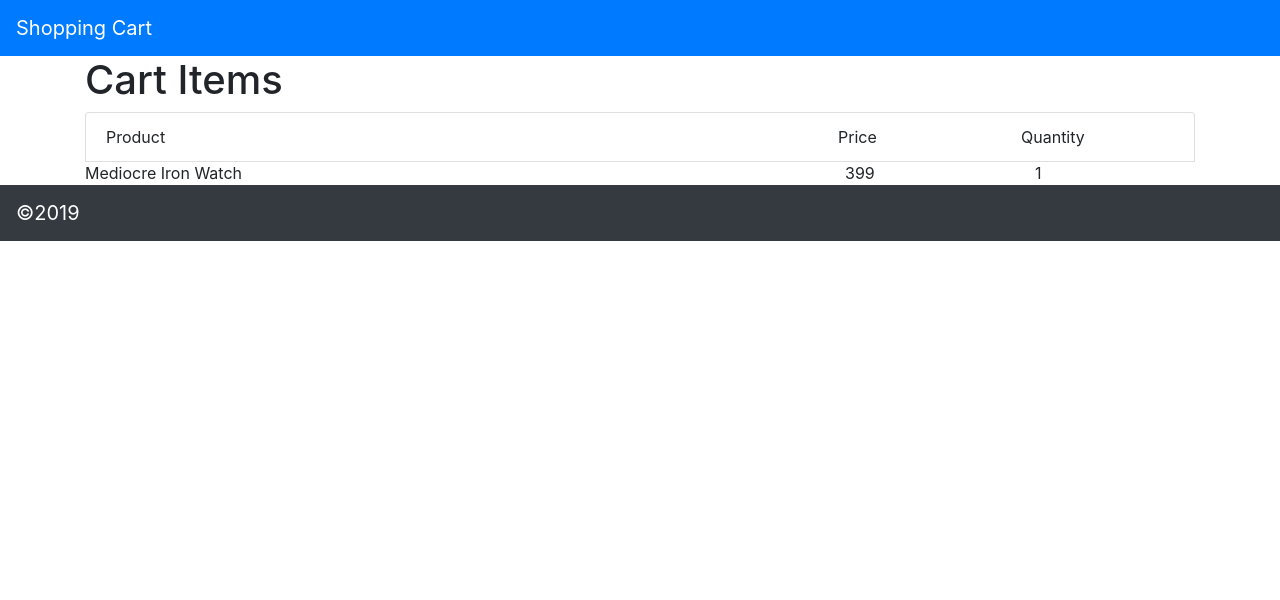
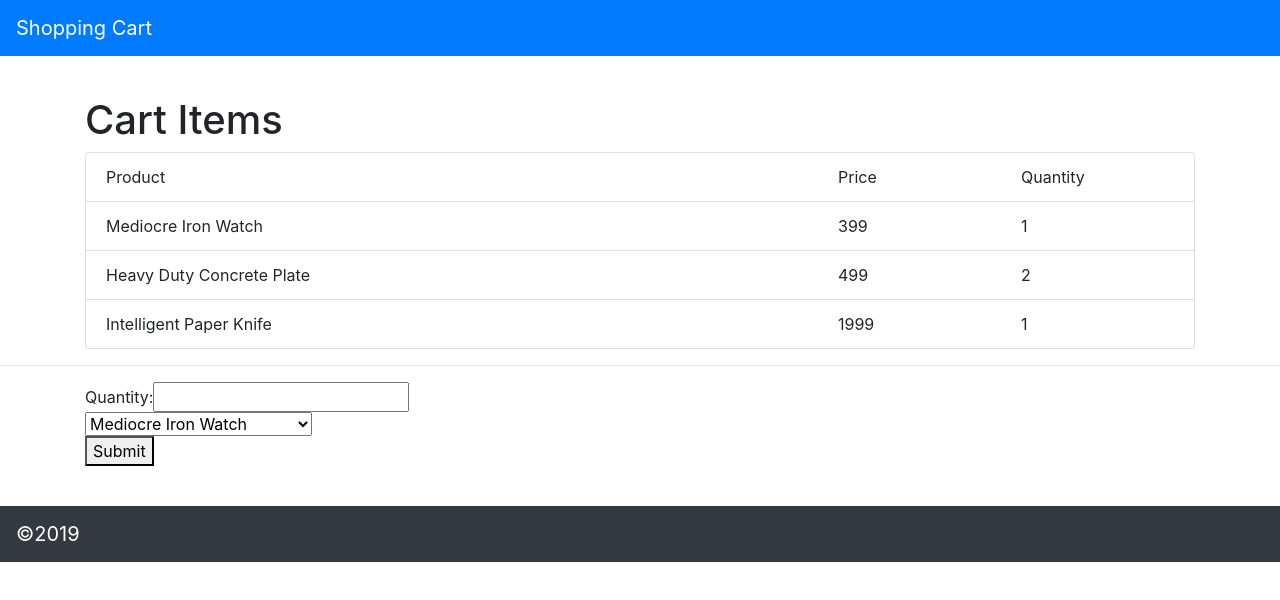
Before and after one commit to edphelps/shopping-cart2, a React (Create React App) app: page / in a window 1280 px wide. Shown: the top 600 px of the page. Built offline with nearby package versions, Linux system fonts and the light colour scheme.

Commit message:
somewhat working

```diff
--- a/package.json
+++ b/package.json
@@ -30,7 +30,8 @@
           ]
         }
       ],
-      "jsx-a11y/anchor-is-valid": "off"
+      "jsx-a11y/anchor-is-valid": "off",
+      "no-console": "off"
     }
   },
   "browserslist": [
--- a/src/App.js
+++ b/src/App.js
@@ -11,14 +11,6 @@ const Nav = () => (
     <a className="navbar-brand" href="#">Shopping Cart</a>
   </nav>
 );
-
-// const Nav = () => {
-//   return (
-//     <nav className="navbar navbar-dark bg-primary">
-//       <a className="navbar-brand" href="#">Shopping Cart</a>
-//     </nav>
-//   );
-// };
 
 /* ********************************************
 *
@@ -39,9 +31,8 @@ Foot.propTypes = {
 /* ********************************************
 *
 *********************************************** */
-const CartItem = ({ item }) => {
-  return (
-    <div className="collection-item">
+const CartItem = ({ item }) => (
+  <div className="list-group-item">
     <div className="row">
       <div className="col-md-8">{item.product.name}</div>
       <div className="col-md-2">{item.product.priceInCents}</div>
@@ -49,14 +40,15 @@ const CartItem = ({ item }) => {
     </div>
   </div>
 );
+CartItem.propTypes = {
+  item: PropTypes.objectOf(PropTypes.object).isRequired,
 };
+
 
 /* ********************************************
 *
 *********************************************** */
-const CartItems = () => {
-  const myItem = { id: 1, product: { id: 40, name: 'Mediocre Iron Watch', priceInCents: 399 }, quantity: 1 };
-  return (
+const CartItems = ({ items }) => (
   <div className="container">
     <h1>Cart Items</h1>
     <div className="list-group">
@@ -67,32 +59,105 @@ const CartItems = () => {
           <div className="col-md-2">Quantity</div>
         </div>
       </div>
-        <CartItem item={myItem} />
+      { items.map(item => <CartItem key={item.id} item={item} />) }
     </div>
   </div>
 );
+CartItems.propTypes = {
+  items: PropTypes.arrayOf(PropTypes.object).isRequired,
 };
 
 /* ********************************************
 *
 *********************************************** */
-class App extends Component {
-  cartItemsList = [
+function onSubmitAddItem(e) {
+  console.log('onSubmitAddItem()');
+  e.preventDefault();
+  console.log('quantity: ', document.forms.myform.quantity.value);
+  const elemSelectionList = document.forms.myform.theproduct;
+  console.log('product: ', elemSelectionList.options[elemSelectionList.selectedIndex].value);
+  console.log('price: ', elemSelectionList.options[elemSelectionList.selectedIndex].dataset.priceincents);
+
+  const cart = {};
+  cart.product = {
+    id: elemSelectionList.options[elemSelectionList.selectedIndex].value,
+    name: elemSelectionList.options[elemSelectionList.selectedIndex].text,
+    princeInCents: elemSelectionList.options[elemSelectionList.selectedIndex].dataset.priceincents,
+  };
+  cart.quantity = document.forms.myform.quantity.value;
+
+  console.log('cart: ', cart);
+}
+
+/* ********************************************
+*  // I DONT WORK:  <form onSubmit={onSubmit}>
+*********************************************** */
+const AddItem = ({ products, onSubmit }) => {
+  // console.log('products: ', products);
+  return (
+    <div className="container">
+      <form id="myform" onSubmit={onSubmitAddItem}>
+        Quantity:
+        <input type="number" name="quantity" required />
+        <br />
+        <select id="theproduct" name="theproduct">
+          { products.map(product => (
+            <option key={product.id} data-priceincents={product.priceInCents} value={product.id}>{product.name}</option>)) }
+        </select>
+        <br />
+        <button type="submit">Submit</button>
+      </form>
+    </div>
+  );
+};
+AddItem.propTypes = {
+  products: PropTypes.arrayOf(PropTypes.object).isRequired,
+  onSubmit: PropTypes.func.isRequired,
+};
+
+
+/* ********************************************
+*
+*********************************************** */
+const cartItemsList = [
   { id: 1, product: { id: 40, name: 'Mediocre Iron Watch', priceInCents: 399 }, quantity: 1 },
   { id: 2, product: { id: 41, name: 'Heavy Duty Concrete Plate', priceInCents: 499 }, quantity: 2 },
   { id: 3, product: { id: 42, name: 'Intelligent Paper Knife', priceInCents: 1999 }, quantity: 1 },
 ];
 
+/* ********************************************
+*
+*********************************************** */
+class App extends Component {
+  state = {
+    products: [
+      { id: 40, name: 'Mediocre Iron Watch', priceInCents: 399 },
+      { id: 41, name: 'Heavy Duty Concrete Plate', priceInCents: 499 },
+      { id: 42, name: 'Intelligent Paper Knife', priceInCents: 1999 },
+      { id: 43, name: 'Small Aluminum Keyboard', priceInCents: 2500 },
+      { id: 44, name: 'Practical Copper Plate', priceInCents: 1000 },
+      { id: 45, name: 'Awesome Bronze Pants', priceInCents: 399 },
+      { id: 46, name: 'Intelligent Leather Clock', priceInCents: 2999 },
+      { id: 47, name: 'Ergonomic Bronze Lamp', priceInCents: 40000 },
+      { id: 48, name: 'Awesome Leather Shoes', priceInCents: 3990 },
+    ],
+  };
+
   render() {
+    // console.log('onSubmitAddItem: ', onSubmitAddItem); // I EXIST!
+    const { products } = this.state; // linter wants destructuring for call to AddItem
     return (
       <div>
         <Nav />
-        <CartItems />
+        <p>&nbsp;</p>
+        <CartItems items={cartItemsList} />
+        <hr />
+        <AddItem products={products} onsubmit={onSubmitAddItem} />
+        <p>&nbsp;</p>
         <Foot year={2019} />
       </div>
     );
   }
 }
 
-
 export default App;
```
Lines whose indentation alone changed are shown as unchanged.
